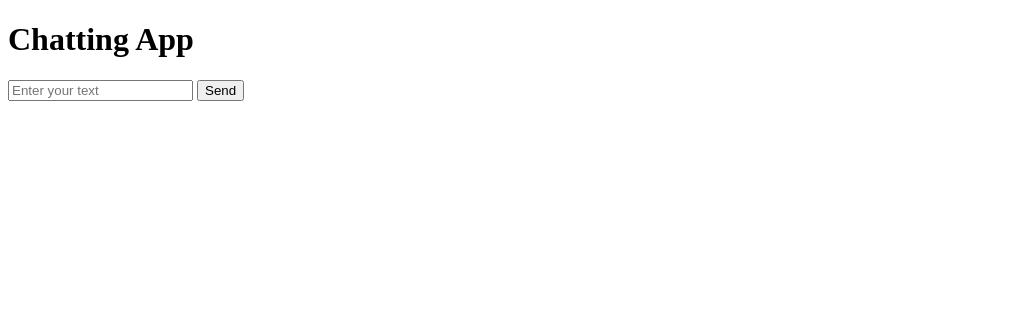
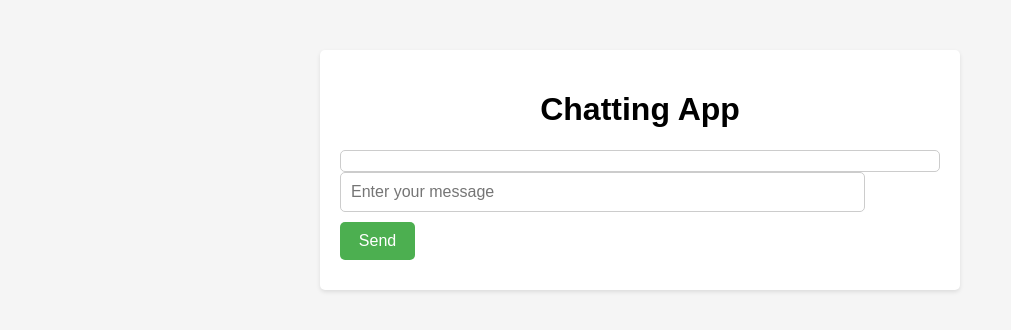
Before and after one commit to shubhampr07/websocket, a website: page public/index.html in a window 1280 px wide. Shown: the whole page, without its empty margins (0-1011 px from the left). Drawn offline with nearby package versions, Linux system fonts and the light colour scheme; no server answers.

Commit message:
added ui

```diff
--- a/public/index.html
+++ b/public/index.html
@@ -4,32 +4,95 @@
     <meta charset="UTF-8">
     <meta name="viewport" content="width=device-width, initial-scale=1.0">
     <title>Chat App</title>
+    <style>
+        body {
+            font-family: Arial, sans-serif;
+            margin: 0;
+            padding: 0;
+            background-color: #f5f5f5;
+        }
+
+        .container {
+            max-width: 600px;
+            margin: 0 auto;
+            padding: 20px;
+            background-color: #fff;
+            box-shadow: 0 2px 4px rgba(0, 0, 0, 0.1);
+            border-radius: 5px;
+            margin-top: 50px;
+        }
+
+        h1 {
+            text-align: center;
+        }
+
+        .message-container {
+            margin-top: 20px;
+            border: 1px solid #ccc;
+            border-radius: 5px;
+            padding: 10px;
+            max-height: 300px;
+            overflow-y: auto;
+        }
+
+        .message-container p {
+            margin: 0 0 10px 0;
+        }
+
+        #message,
+        #sendBtn {
+            width: calc(100% - 75px);
+            padding: 10px;
+            margin-bottom: 10px;
+            border: 1px solid #ccc;
+            border-radius: 5px;
+            font-size: 16px;
+            box-sizing: border-box;
+        }
+
+        #sendBtn {
+            width: 75px;
+            background-color: #4caf50;
+            color: #fff;
+            border: none;
+            cursor: pointer;
+            transition: background-color 0.3s;
+        }
+
+        #sendBtn:hover {
+            background-color: #45a049;
+        }
+    </style>
 </head>
 <body>
+    <div class="container">
         <h1>Chatting App</h1>
-    <input id="message" type="text" placeholder="Enter your text">
+        <div class="message-container" id="messages"></div>
+        <input id="message" type="text" placeholder="Enter your message">
         <button id="sendBtn">Send</button>
-
-    <div id="messages"></div>
+    </div>
 
     <script src="/socket.io/socket.io.js"></script>
     <script>
+        document.addEventListener("DOMContentLoaded", function() {
             const socket = io();
             const sendBtn = document.getElementById("sendBtn");
             const messageInput = document.getElementById("message");
             const allMessage = document.getElementById("messages");
 
-
             socket.on('message', (message) => {
                 const p = document.createElement("p");
                 p.innerText = message;
                 allMessage.appendChild(p);
-  })
+            });
+
             sendBtn.addEventListener("click", (e) => {
                 const message = messageInput.value;
                 console.log(message);
                 socket.emit('newMessage', message);
-  })
+                messageInput.value = ""; // Clear input after sending
+            });
+        });
     </script>
 </body>
 </html>
```
Lines whose indentation alone changed are shown as unchanged.
